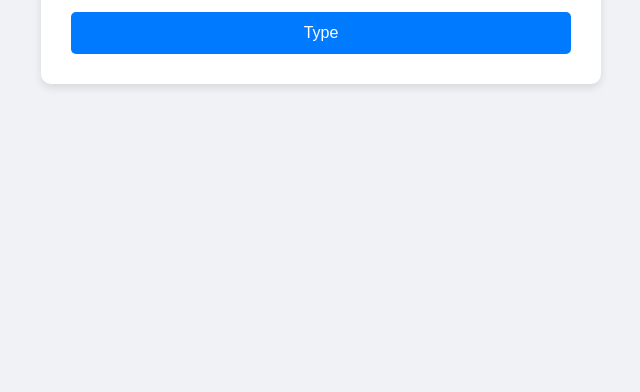
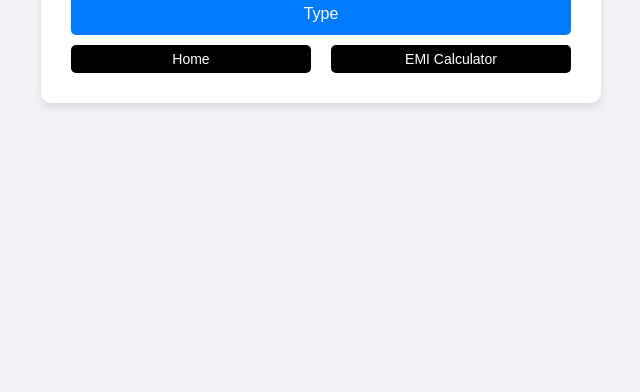
Before and after one commit to mayank2d-se/emicalc, a plain HTML site: page returncalc.html in a window 1280 px wide. Shown: the part 408-800 px from the top of the page, without its empty margins (319-959 px from the left). Drawn offline with Linux system fonts and the light colour scheme.

Commit message:
Update returncalc.html

```diff
--- a/returncalc.html
+++ b/returncalc.html
@@ -80,10 +80,22 @@
             background-color: #e7f5e6;
             color: #2e7d32;
         }
+          .small-buttons {
+            display: flex;
+            justify-content: space-between;
+            margin-top: 10px;
+        }
+        .small-buttons button {
+            background-color: black;
+            width: 48%;
+            padding: 6px;
+            font-size: 14px;
+        }
         .error {
             background-color: #f8d7da;
             color: #d32f2f;
         }
+
     </style>
 </head>
 <body>
@@ -91,6 +103,18 @@
 <div class="container">
     <h1>Return Calculator</h1>
     <button id="show-options-button" onclick="showOptions()">Type</button>
+
+
+    <div class="small-buttons">
+
+
+
+         <button onclick="window.location.href='index.html'">Home</button>
+        <button onclick="window.location.href='emicalc.html'">EMI Calculator</button>
+
+    </div>
+
+
 
     <div id="options" style="display: none;">
         <label for="investment-type">Choose your investment type:</label>
```
